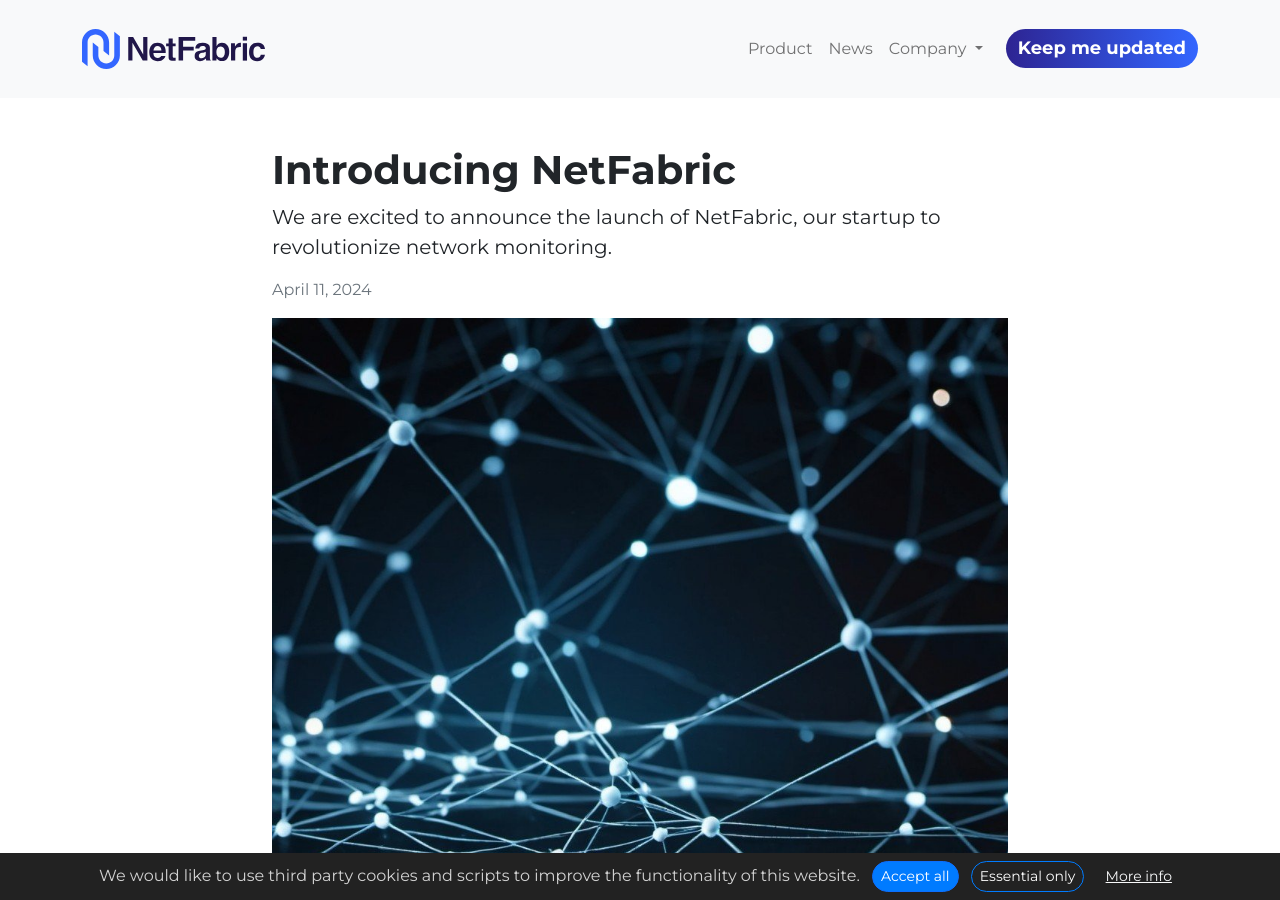
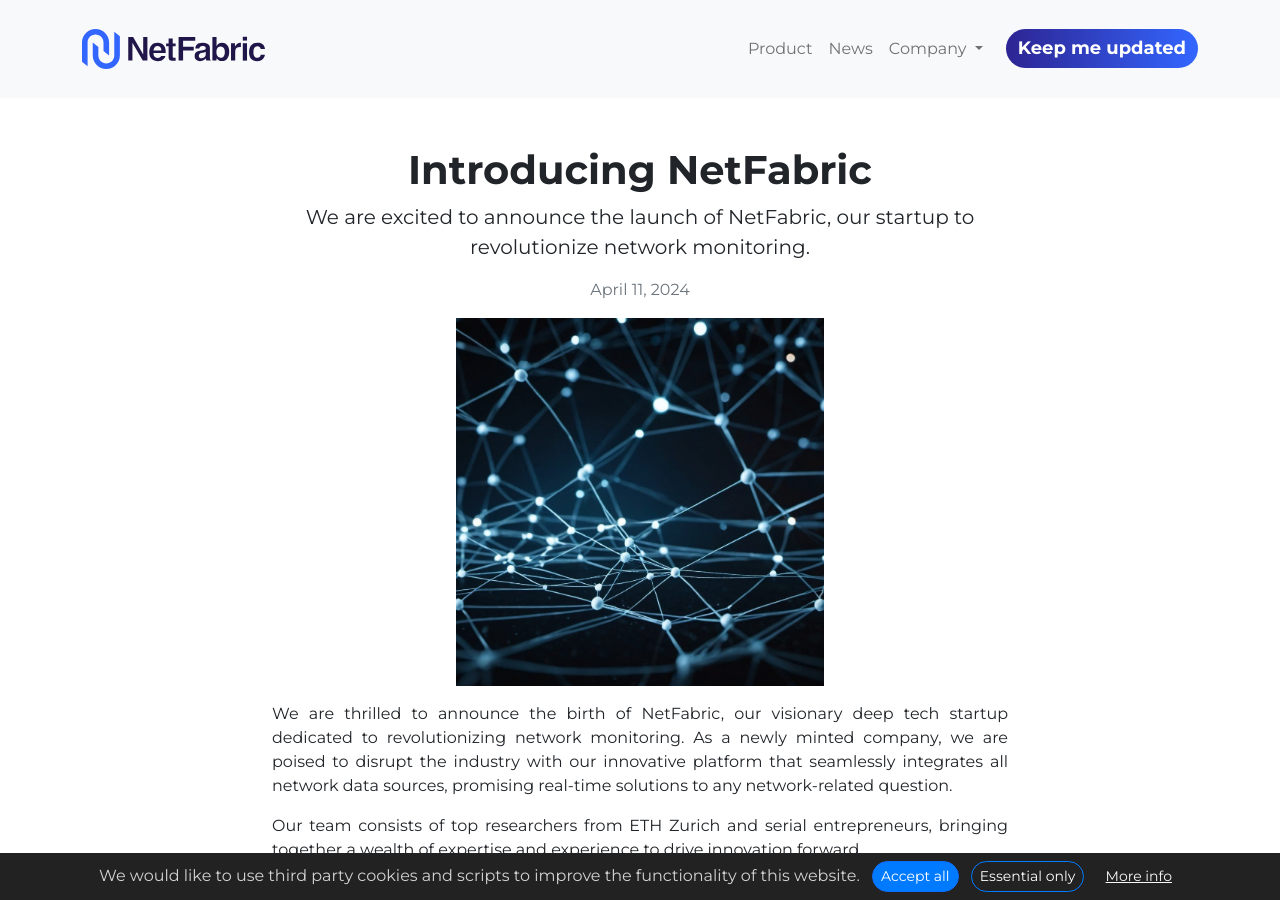
Before and after one commit to NetFabric-AI/NetFabric-AI.github.io, a Jekyll site: the page built from _posts/2024-04-11-founding.md, in a window 1280 px wide and 900 px high. Built offline with Jekyll 4.4.1, drawn with Linux system fonts in a browser that asks for light colours.

Commit message:
reformatted posts

```diff
--- a/_layouts/post.html
+++ b/_layouts/post.html
@@ -6,16 +6,18 @@
     <div class="row">
         <div class="col-lg-8 offset-lg-2">
             <article>
-                <header>
+                <header class="text-center">
                     <h1>{{ page.title }}</h1>
                     <p class="lead">{{ page.short }}</p>
                     <p class="text-muted">{{ page.date | date: "%B %d, %Y" }}</p>
                 </header>
-                <div class="post-content">
-                    <div class="col-12 mx-auto">
-                        <img src="{{ site.baseurl }}{{ page.image }}" class="img-fluid d-block mb-3" alt="Image"> <!-- Add d-block here -->
+                <div class="col-12 col-md-6 mx-auto">
+                    <div class="d-flex justify-content-center mb-3">
+                        <img src="{{ site.baseurl }}{{ page.image }}" class="img-fluid" alt="Image">
                     </div>
-                    <div class="col-12">
+                </div>
+                <div class="post-content text-center">
+                    <div class="col-12" style="text-align: justify;">
                         {{ content }}
                     </div>
                 </div>
```
